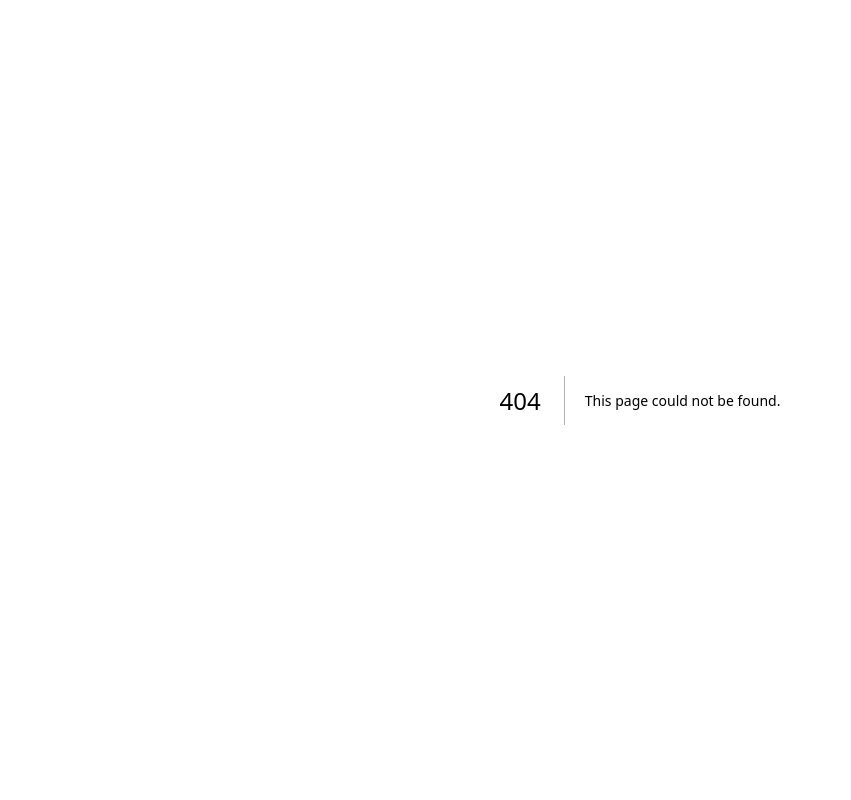
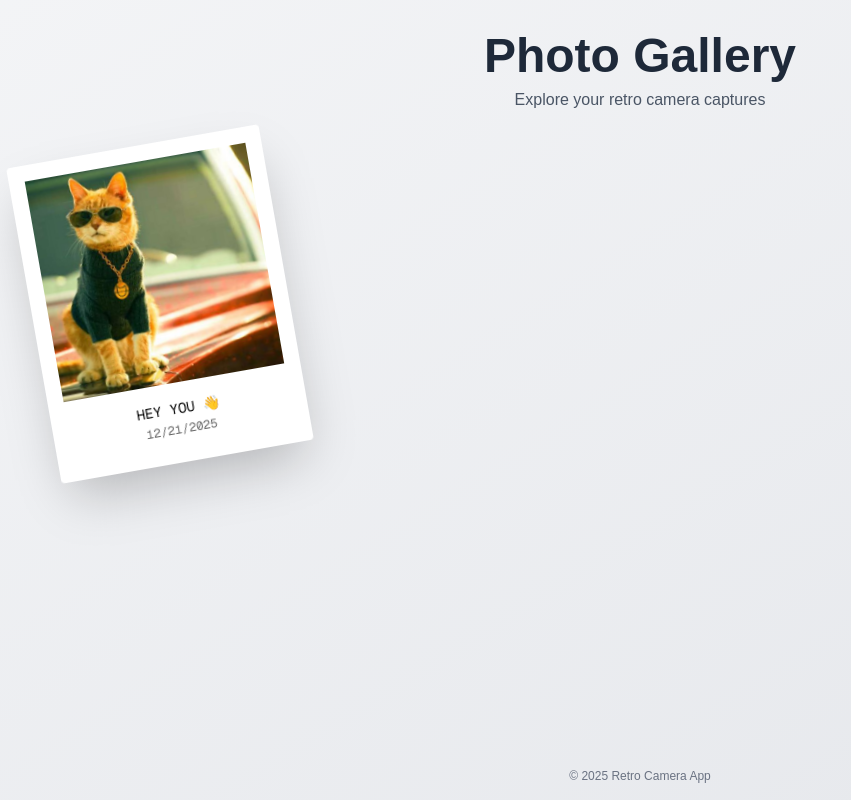
Before and after one commit to khatri-rohit/retro-camera, a Next.js app: page /gallery in a window 1280 px wide. Before the commit this address had no page. Shown: the whole page, without its empty margins (0-851 px from the left). Built offline with nearby package versions, Linux system fonts and the light colour scheme.

Commit message:
feat: implement Gallery component to display photos with flip functionality

```diff
--- /dev/null
+++ b/components/ViewCard.tsx
@@ -0,0 +1,127 @@
+import { RotateCcw, RotateCw } from "lucide-react";
+import { motion } from "motion/react";
+import { useState } from "react";
+
+interface Photo {
+    id: string;
+    blob: Blob;
+    originalURL: string;
+    editedURL: string | null;
+    isProcessing: boolean;
+    message: string;
+    // Store the photo's position after initial animation or drag
+    position: { x: number; y: number };
+    rotation: number;
+    hasAnimated: boolean; // Track if initial animation is complete
+}
+
+
+interface PhotoCardProps {
+    photo: Photo;
+    isFlipped: boolean;
+    onFlip: () => void;
+}
+
+export default function ViewCard({
+    photo,
+    isFlipped,
+    onFlip,
+}: PhotoCardProps) {
+    const [isHovered, setIsHovered] = useState(false);
+
+    const displayURL = photo.editedURL || photo.originalURL;
+
+    return (
+        <div style={{ perspective: 1000 }}>
+            <motion.div
+                key={photo.id}
+                className="relative w-64 h-80 cursor-pointer"
+                style={{ transformStyle: "preserve-3d" }}
+                onHoverStart={() => setIsHovered(true)}
+                onHoverEnd={() => setIsHovered(false)}
+                animate={{
+                    rotate: photo.rotation,
+                    rotateY: isFlipped ? 180 : 0,
+                }}
+                exit={{
+                    opacity: 0,
+                    scale: 0.5,
+                    y: -200,
+                    transition: { duration: 0.4 },
+                }}
+                whileHover={{
+                    scale: 1.02,
+                    zIndex: 200,
+                    transition: { duration: 0.15 }
+                }}
+            >
+                {/* Front Side */}
+                <div
+                    className="absolute inset-0 bg-white shadow-2xl rounded-sm p-4"
+                    style={{
+                        backfaceVisibility: "hidden",
+                    }}
+                >
+                    <div className="relative bg-black w-full h-56 overflow-hidden">
+                        <motion.img
+                            src={displayURL}
+                            alt="Instant photo"
+                            className="object-cover w-full h-full select-none"
+                            animate={{
+                                filter: "blur(0px) brightness(1)",
+                            }}
+                            transition={{ duration: 0.3 }}
+                            draggable={false}
+                        />
+                    </div>
+
+                    <div className="mt-4 text-black text-center text-sm font-mono">
+                        HEY YOU 👋
+                        <br />
+                        <span className="text-xs opacity-60">
+                            {new Date().toLocaleDateString()}
+                        </span>
+                    </div>
+                </div>
+
+                {/* Back Side */}
+                <div
+                    className="absolute inset-0 bg-white shadow-2xl rounded-sm p-4"
+                    style={{
+                        backfaceVisibility: "hidden",
+                        transform: "rotateY(180deg)",
+                    }}
+                >
+                    <textarea
+                        placeholder="Write a special message..."
+                        value={photo.message}
+                        readOnly
+                        // onChange={(e) => onMessageChange(e.target.value)}
+                        // onClick={(e) => e.stopPropagation()}
+                        className="w-full h-full resize-none outline-none border-2 border-dashed border-gray-300 p-3 text-sm font-mono text-black focus:border-gray-500 transition-colors rounded"
+                    />
+                </div>
+
+                {/* Flip Button */}
+                <motion.button
+                    onClick={(e) => {
+                        e.stopPropagation();
+                        onFlip();
+                    }}
+                    className="cursor-pointer absolute -right-3 top-1/2 -translate-y-1/2 bg-white/50 backdrop-blur-sm p-3 rounded-full shadow-xl hover:bg-white/80 transition-all z-201"
+                    style={{ pointerEvents: "auto" }}
+                    whileHover={{
+                        opacity: 1,
+                        x: 0,
+                        scale: 1.1,
+                    }}
+                    animate={{
+                        opacity: isHovered ? 1 : 0, // Control opacity with state
+                    }}
+                >
+                    {isFlipped ? <RotateCw className="w-5 h-5 text-gray-800 rotate-90" /> : <RotateCcw className="w-5 h-5 text-gray-800 rotate-90" />}
+                </motion.button>
+            </motion.div>
+        </div>
+    )
+}
--- /dev/null
+++ b/src/app/gallery/page.tsx
@@ -0,0 +1,113 @@
+'use client';
+
+import { useEffect, useState } from "react";
+import ViewCard from "../../../components/ViewCard";
+
+
+interface Photo {
+    id: string;
+    blob: Blob;
+    originalURL: string;
+    editedURL: string | null;
+    isProcessing: boolean;
+    message: string;
+    position: { x: number; y: number };
+    rotation: number;
+    hasAnimated: boolean;
+}
+
+const Gallery = () => {
+    const [flippedPhotos, setFlippedPhotos] = useState<Set<string>>(new Set());
+    const [photos, setPhotos] = useState<Photo[]>([]);
+    const [loading, setLoading] = useState(true);
+    const [error, setError] = useState<string | null>(null);
+
+    useEffect(() => {
+        // Simulate fetching photos from an API or local storage
+        const fetchPhotos = async () => {
+            try {
+                // Replace with actual data fetching logic
+                const mockPhotos: Photo[] = [
+                    {
+                        id: "1",
+                        blob: new Blob(),
+                        originalURL: "/cool-cat.jpg",
+                        editedURL: null,
+                        isProcessing: false,
+                        message: "Rohit Khatri",
+                        position: { x: 0, y: 0 },
+                        rotation: -10,
+                        hasAnimated: false,
+                    },
+                    // Add more mock photos as needed
+                ];
+                setPhotos(mockPhotos);
+            } catch (err) {
+                console.log(err);
+                setError("Failed to load photos.");
+            } finally {
+                setLoading(false);
+            }
+        };
+
+        fetchPhotos();
+    }, []);
+
+    const toggleFlip = (photoId: string) => {
+        setFlippedPhotos((prev) => {
+            const newSet = new Set(prev);
+            if (newSet.has(photoId)) {
+                newSet.delete(photoId);
+            } else {
+                newSet.add(photoId);
+            }
+            return newSet;
+        });
+    };
+
+    if (loading) {
+        return (
+            <div className="flex items-center justify-center w-full h-screen bg-gray-100">
+                <div className="text-xl text-gray-600">Loading gallery...</div>
+            </div>
+        );
+    }
+
+    if (error) {
+        return (
+            <div className="flex items-center justify-center w-full h-screen bg-gray-100">
+                <div className="text-xl text-red-600">{error}</div>
+            </div>
+        );
+    }
+
+    return (
+        <div className="relative w-full min-h-screen overflow-hidden bg-linear-to-br from-gray-100 to-gray-200 p-4 sm:p-6 lg:p-8">
+            <header className="text-center mb-8">
+                <h1 className="text-3xl sm:text-4xl lg:text-5xl font-bold text-gray-800 mb-2">Photo Gallery</h1>
+                <p className="text-gray-600 text-sm sm:text-base">Explore your retro camera captures</p>
+            </header>
+            {photos.length === 0 ? (
+                <div className="flex items-center justify-center h-64">
+                    <p className="text-gray-500 text-lg">No photos available. Start capturing!</p>
+                </div>
+            ) : (
+                <div className="max-w-7xl mx-auto grid grid-cols-1 sm:grid-cols-2 md:grid-cols-3 lg:grid-cols-4 xl:grid-cols-5 gap-6 sm:gap-8">
+                    {photos.map((photo) => (
+                        <ViewCard
+                            key={photo.id}
+                            photo={photo}
+                            isFlipped={flippedPhotos.has(photo.id)}
+                            onFlip={() => toggleFlip(photo.id)}
+                        />
+                    ))}
+                </div>
+            )}
+            <footer className="absolute bottom-4 left-1/2 transform -translate-x-1/2 text-gray-500 text-xs">
+                © 2025 Retro Camera App
+            </footer>
+        </div>
+    );
+};
+
+export default Gallery;
```
